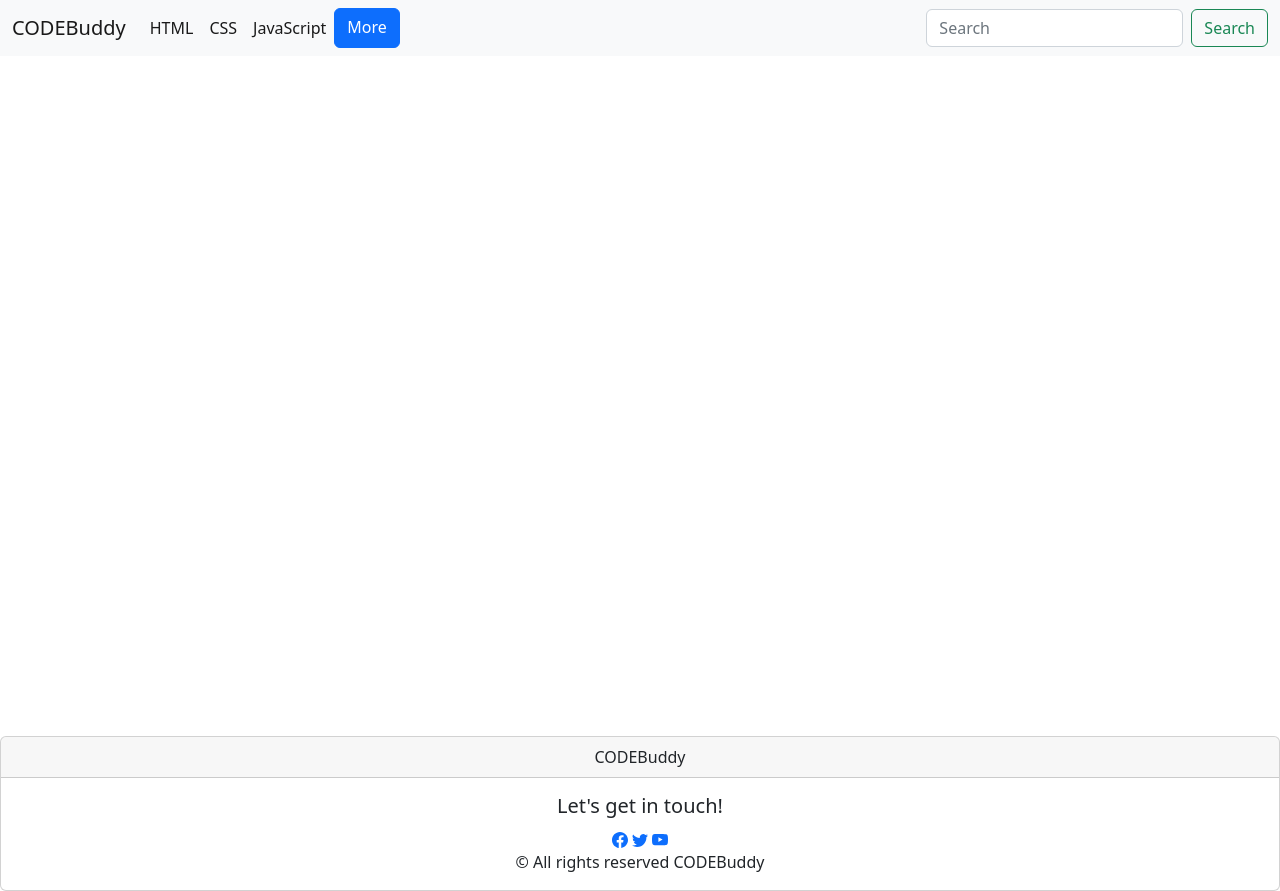
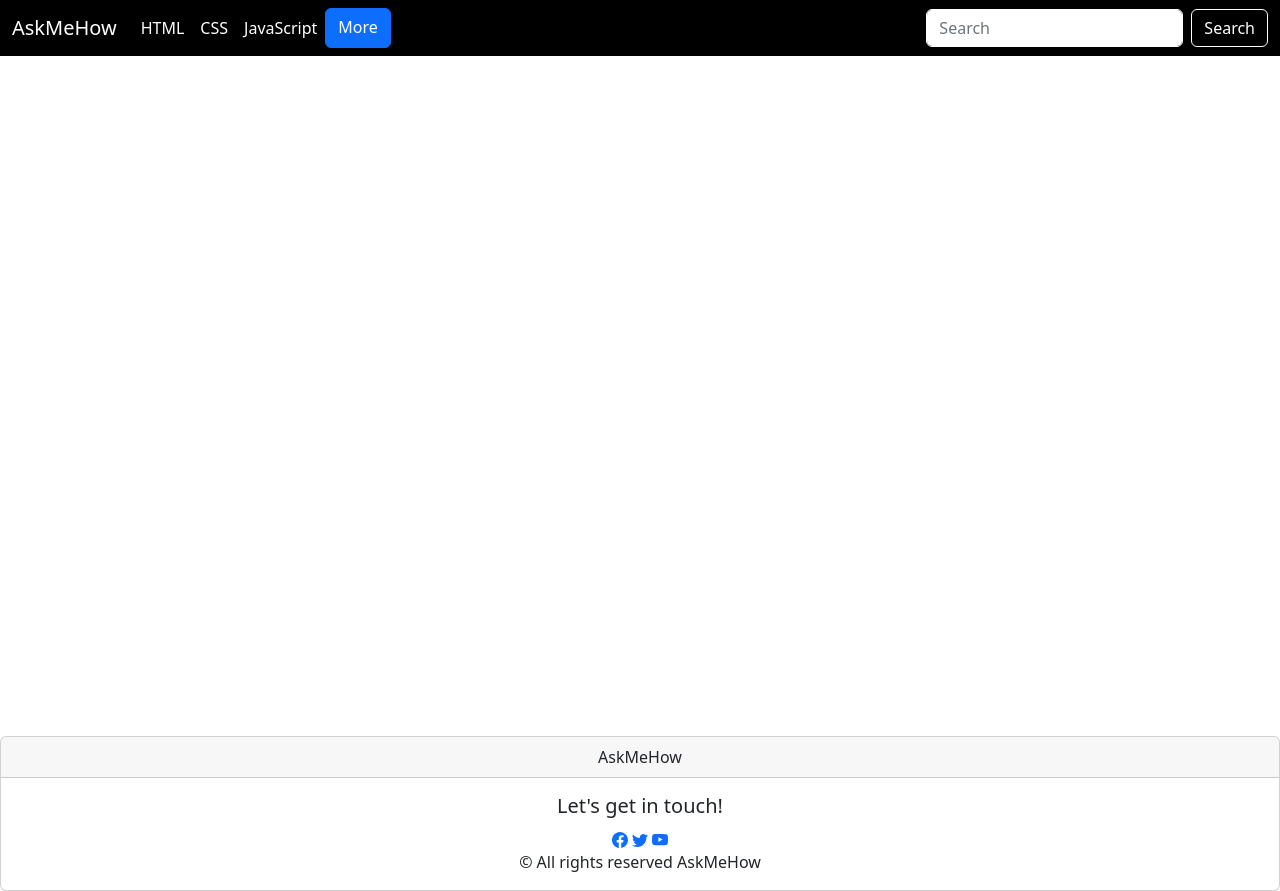
Before and after one commit to Kyle0381/miniproject1.github.io, a plain HTML site: page index.html in a window 1280 px wide. Drawn offline with nearby package versions, Linux system fonts and the light colour scheme.

Commit message:
changed navbar color and addded blank js

```diff
--- a/index.css
+++ b/index.css
@@ -11,3 +11,14 @@
 .content{
     height: 85vh;
 }
+.navigate{
+    background-color: black;
+}
+.collapse-color{
+    color: white;
+    background-color: white;
+}
+.search-button{
+    color: white;
+    border: 1px solid white;
+}
--- a/index.html
+++ b/index.html
@@ -10,22 +10,22 @@
 <link rel="stylesheet" href="index.css">
 </head>
 <body>
-    <nav class="navbar navbar-expand-lg bg-light">
+    <nav class="navbar navbar-expand-lg navigate">
         <div class="container-fluid">
-          <a class="navbar-brand" href="#">CODEBuddy</a>
-          <button class="navbar-toggler" type="button" data-bs-toggle="collapse" data-bs-target="#navbarSupportedContent" aria-controls="navbarSupportedContent" aria-expanded="false" aria-label="Toggle navigation">
+          <a class="navbar-brand text-color" href="#">AskMeHow</a>
+          <button class="navbar-toggler collapse-color" type="button" data-bs-toggle="collapse" data-bs-target="#navbarSupportedContent" aria-controls="navbarSupportedContent" aria-expanded="false" aria-label="Toggle navigation">
             <span class="navbar-toggler-icon"></span>
           </button>
           <div class="collapse navbar-collapse" id="navbarSupportedContent">
             <ul class="navbar-nav me-auto mb-2 mb-lg-0">
               <li class="nav-item">
-                <a class="nav-link active" aria-current="page" href="#">HTML</a>
+                <a class="nav-link active text-color" aria-current="page" href="#">HTML</a>
               </li>
               <li class="nav-item">
-                <a class="nav-link active" aria-current="page" href="#">CSS</a>
+                <a class="nav-link active text-color" aria-current="page" href="#">CSS</a>
               </li>
               <li class="nav-item">
-                <a class="nav-link active" aria-current="page" href="#">JavaScript</a>
+                <a class="nav-link active text-color" aria-current="page" href="#">JavaScript</a>
               </li>
               <a class="btn btn-primary" data-bs-toggle="offcanvas" href="#offcanvasExample" role="button" aria-controls="offcanvasExample">
                 More
@@ -33,12 +33,16 @@
             </ul>
 
             <form class="d-flex" role="search">
-              <input class="form-control me-2" type="search" placeholder="Search" aria-label="Search">
-              <button class="btn btn-outline-success" type="submit">Search</button>
+              <input class="form-control me-2 search-button" type="search" placeholder="Search" aria-label="Search">
+              <button type="button" class="btn btn-outline-primary search-button">Search</button>
+              <!-- <button class="btn btn-outline-success search-button" type="submit">Search</button> -->
             </form>
           </div>
         </div>
       </nav>
+
+
+
 
       <div class="offcanvas offcanvas-start" tabindex="-1" id="offcanvasExample" aria-labelledby="offcanvasExampleLabel">
         <div class="offcanvas-header">
@@ -67,7 +71,7 @@
       <footer>
         <div class="card text-center">
           <div class="card-header">
-            CODEBuddy
+            AskMeHow
           </div>
           <div class="card-body">
             <h5 class="card-title">Let's get in touch!</h5>
@@ -80,7 +84,7 @@
             <a href=""><svg xmlns="http://www.w3.org/2000/svg" width="16" height="16" fill="currentColor" class="bi bi-youtube" viewBox="0 0 16 16">
               <path d="M8.051 1.999h.089c.822.003 4.987.033 6.11.335a2.01 2.01 0 0 1 1.415 1.42c.101.38.172.883.22 1.402l.01.104.022.26.008.104c.065.914.073 1.77.074 1.957v.075c-.001.194-.01 1.108-.082 2.06l-.008.105-.009.104c-.05.572-.124 1.14-.235 1.558a2.007 2.007 0 0 1-1.415 1.42c-1.16.312-5.569.334-6.18.335h-.142c-.309 0-1.587-.006-2.927-.052l-.17-.006-.087-.004-.171-.007-.171-.007c-1.11-.049-2.167-.128-2.654-.26a2.007 2.007 0 0 1-1.415-1.419c-.111-.417-.185-.986-.235-1.558L.09 9.82l-.008-.104A31.4 31.4 0 0 1 0 7.68v-.123c.002-.215.01-.958.064-1.778l.007-.103.003-.052.008-.104.022-.26.01-.104c.048-.519.119-1.023.22-1.402a2.007 2.007 0 0 1 1.415-1.42c.487-.13 1.544-.21 2.654-.26l.17-.007.172-.006.086-.003.171-.007A99.788 99.788 0 0 1 7.858 2h.193zM6.4 5.209v4.818l4.157-2.408L6.4 5.209z"/>
             </svg></a>
-            <p class="card-text">© All rights reserved CODEBuddy</p>
+            <p class="card-text">© All rights reserved AskMeHow</p>
             <!-- <a href="#" class="btn btn-primary">Go somewhere</a> -->
           </div>
           <!-- <div class="card-footer text-muted">
@@ -91,4 +95,5 @@
 </body>
 <!-- JavaScript Bundle with Popper -->
 <script src="https://cdn.jsdelivr.net/npm/bootstrap@5.2.0-beta1/dist/js/bootstrap.bundle.min.js" integrity="sha384-pprn3073KE6tl6bjs2QrFaJGz5/SUsLqktiwsUTF55Jfv3qYSDhgCecCxMW52nD2" crossorigin="anonymous"></script>
+<script src="index.js"></script>
 </html>
```
Also changed, not shown: index.js (added).
